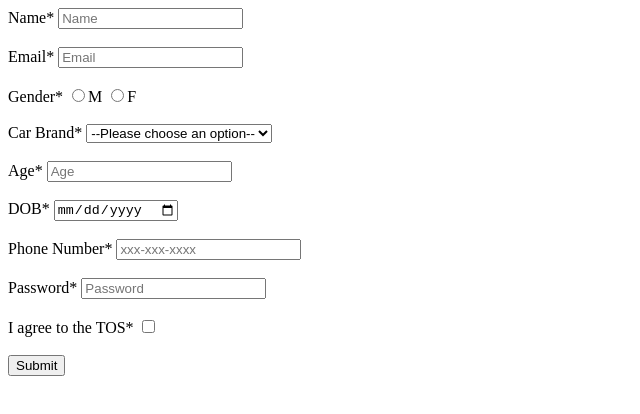
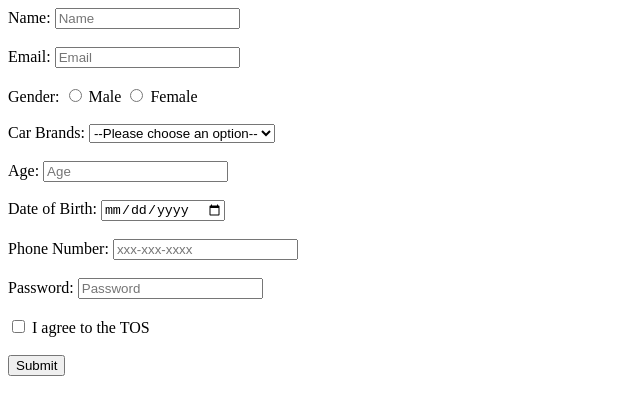
Before and after one commit to acciojob/signup-form-car-vikash984, a website: page main.html in a window 1280 px wide. Shown: the whole page, without its empty margins (0-640 px from the left). Drawn offline with Linux system fonts and the light colour scheme.

Commit message:
created a submission

```diff
--- a/main.html
+++ b/main.html
@@ -1,51 +1,58 @@
 <!DOCTYPE html>
+<html lang="en">
+<head>
+  <meta charset="UTF-8">
+  <title>Signup Form</title>
+</head>
+<body>
+  <form method="post">
+    <!-- Name -->
+    <label for="name">Name:</label>
+    <input type="text" id="name" name="name" placeholder="Name" required><br><br>
 
-<html>
+    <!-- Email -->
+    <label for="email">Email:</label>
+    <input type="email" id="email" name="email" placeholder="Email" required><br><br>
 
-<head>
-	<link rel="stylesheet" href="styles.css">
-</head>
+    <!-- Gender -->
+    <label for="gender_m">Gender:</label>
+    <input type="radio" id="gender_m" name="gender" value="male" required>
+    <label for="gender_m">Male</label>
+    <input type="radio" id="gender_f" name="gender" value="female" required>
+    <label for="gender_f">Female</label><br><br>
 
-<body>
-	<!-- the entire body must be written by student -->
-	<label for="Name" >Name*</label>
-	        <input type"tex" id="name" name="name" placeholder="Name" required><br><br>
+    <!-- Car Brands -->
+    <label for="cars">Car Brands:</label>
+    <select id="cars" name="cars" required>
+      <option value="" disabled selected>--Please choose an option--</option>
+      <option value="toyota">Toyota</option>
+      <option value="honda">Honda</option>
+      <option value="ford">Ford</option>
+      <option value="bmw">BMW</option>
+    </select><br><br>
 
-	<label for="Email">Email*</label>
-	        <input type="Email" id="email" name="Email" placeholder="Email" required><br><br>
+    <!-- Age -->
+    <label for="age">Age:</label>
+    <input type="number" id="age" name="age" placeholder="Age" required><br><br>
 
-	<label for="Gender">Gender*</label>
-	        <input type="radio" id="male" name="male" required>M
-	        <input type="radio" id="femal" name="femal" required>F<br><br>
+    <!-- DOB -->
+    <label for="dob">Date of Birth:</label>
+    <input type="date" id="dob" name="dob" required><br><br>
 
-	<label for="Car Brancd">Car Brand*</laber>
-          <select name="cars" id="cars" name="cars" required>
-		<option value="" disabled selected>--Please choose an option--</option>
-          <option value="volvo">Volvo</option>
-          <option value="saab">Saab</option>
-          <option value="mercedes">Mercedes</option>
-          <option value="audi">Audi</option>
-          </select><br><br>
+    <!-- Phone Number -->
+    <label for="tel">Phone Number:</label>
+    <input type="tel" id="tel" name="tel" placeholder="xxx-xxx-xxxx"><br><br>
 
-	<label for="Age">Age*</label>
-		    <input type="number" id="age" name="name" placeholder="Age" required><br><br>
+    <!-- Password -->
+    <label for="password">Password:</label>
+    <input type="password" id="password" name="password" placeholder="Password" required><br><br>
 
-	<label for="DOB">DOB*</label>
-		    <input type="Date" id="dob" name="dob" required><br><br>
+    <!-- TOS -->
+    <input type="checkbox" id="tos" name="tos" required>
+    <label for="tos">I agree to the TOS</label><br><br>
 
-	<label for="Phone Number">Phone Number*</label>
-		    <input type="tel" id="tel"name="tel" placeholder="xxx-xxx-xxxx" required><br><br>
-
-	<label for="Password">Password*</label>
-		   <input type="password" id="password" name="password" placeholder="Password" required><br><br>
-
-	<label for="I agree to the TOS">I agree to the TOS*</label>
-		  <input type="checkbox" id="tos" name="tos" required><br><br>
-
-		<input type="submit" id="submit" name="submit" placeholder="submit"/>
-    <script type="text/javascript" src="./script.js">
-</script>
-
+    <!-- Submit -->
+    <button type="submit">Submit</button>
+  </form>
 </body>
-
 </html>
```
